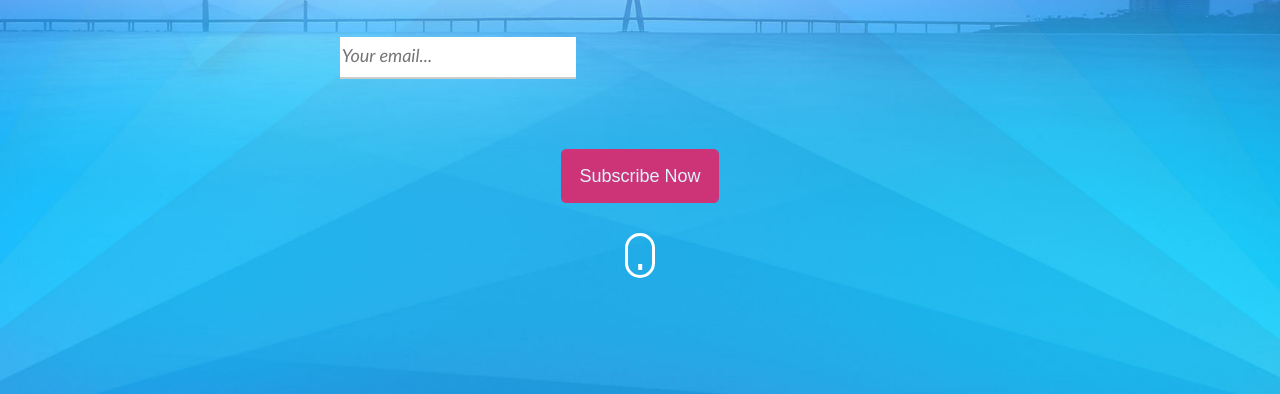
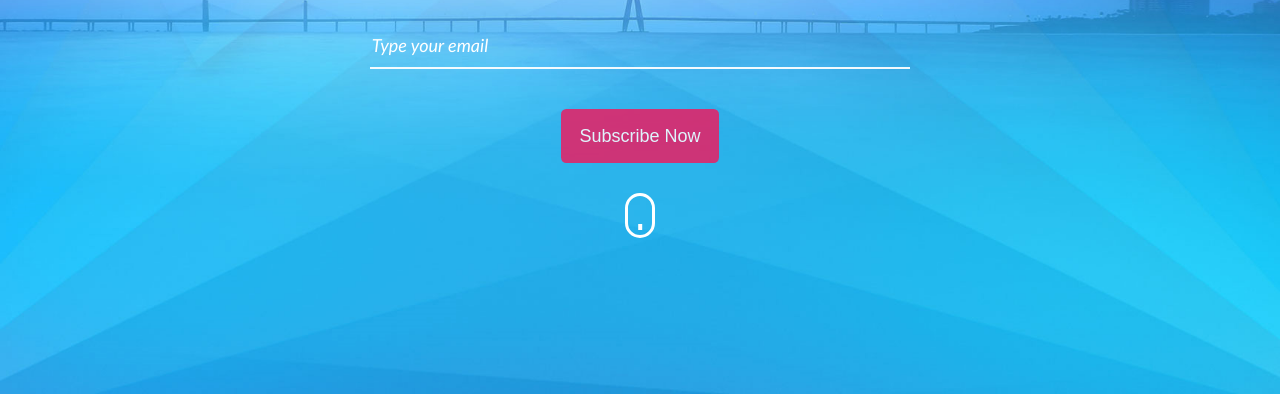
Before and after one commit to Lincikas/07-coming-soon, a website: page index.html in a window 1280 px wide. Shown: the part 406-800 px from the top of the page. Drawn offline with Linux system fonts and the light colour scheme.

Commit message:
Final style 😎

```diff
--- a/css/pages/home.css
+++ b/css/pages/home.css
@@ -37,6 +37,41 @@
 .section-description {
     font-size: 16px;
 }
+
+.subscribe {
+    width: 90%;
+    display: grid;
+    grid-template-columns: 1fr;
+    gap: 40px;
+    grid-template-areas:
+        "email"
+        "subscribe";
+}
+
+.subscribe div:nth-child(1) {
+    grid-area: email;
+}
+.subscribe div:nth-child(2) {
+    grid-area: subscribe;
+}
+
+.subscribe > div > input {
+    background-color: transparent;
+    border-color: #fffe;
+    color: #fff;
+}
+.subscribe input:focus {
+    outline-color: #fff;
+}
+
+.subscribe > div > input::placeholder {
+    color: #fff;
+}
+
+.subscribe .btn {
+    text-transform: capitalize;
+}
+
 .section-description > a {
     text-decoration: none;
     color: var(--secondary-color);
@@ -54,7 +89,7 @@ footer.container > .row {
     padding-top: 0.5em;
     padding-bottom: 0.5em;
     margin-bottom: 2em;
-    border-bottom: 1px solid #fff;
+    border-bottom: 1px solid white;
     position: relative;
 }
 .row .socials {
@@ -62,6 +97,7 @@ footer.container > .row {
     gap: 1em;
     font-size: 20px;
 }
+
 .socials > a {
     width: 2.5em;
     height: 2.5em;
@@ -72,6 +108,7 @@ footer.container > .row {
     border-radius: 50%;
     transition: all 0.5s;
 }
+
 .socials > a:hover {
     background-color: #fff;
     color: var(--main-color);
@@ -95,15 +132,15 @@ footer.container > .row {
 .back-to-top:hover {
     box-shadow: 0 3px 6px #0005;
 }
-
 .bottom {
     display: flex;
     flex-direction: column;
     align-items: center;
     text-align: center;
-    /* color: rgba(255, 255, 255, 0.75); */
     color: #fffc;
+    gap: 20px;
 }
+
 .bottom > .logo {
     margin-bottom: 40px;
 }
@@ -114,8 +151,9 @@ footer.container > .row {
 .bottom > .trio > p {
     position: relative;
 }
+
 .bottom > .trio > p + p::before {
-    content: '';
+    content: "";
     display: inline-block;
     width: 2px;
     height: 16px;
--- a/index.html
+++ b/index.html
@@ -52,22 +52,25 @@
                     <div class="value">39</div>
                     <div class="label">Seconds</div>
                 </div>
-                    <form action="/">
-                     <div class="cell-1">
-                    <label for="email">Email</label>
-                    <input id="email" name="email" type="email" placeholder="Your email..." required>
+            </div>
+
+            <form class="subscribe" action="/">
+                <div>
+                    <label for="subscribe">Email</label>
+                    <input
+                        type="text"
+                        id="subscribe"
+                        name="subscribe"
+                        placeholder="Type your email" />
                 </div>
-                </div>
-                <div class="cell-1">
-                    <button class="btn">Subscribe Now</button>
+                <div>
+                    <button class="btn">Subscribe now</button>
                 </div>
             </form>
-            <div class="mouse">
-            </div>
-            </div>
+
+            <div class="mouse"></div>
         </div>
     </section>
-
     <section class="container">
         <div class="row">
             <div class="column">
```
